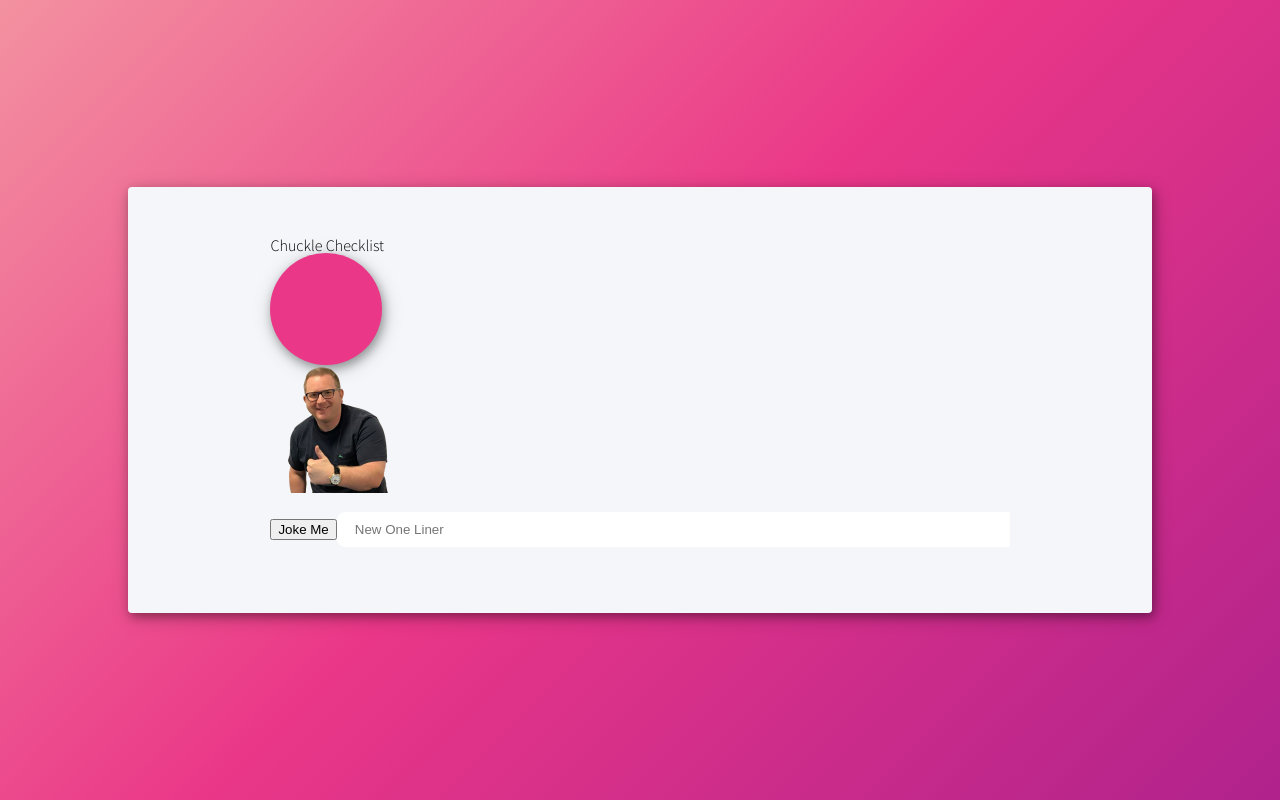
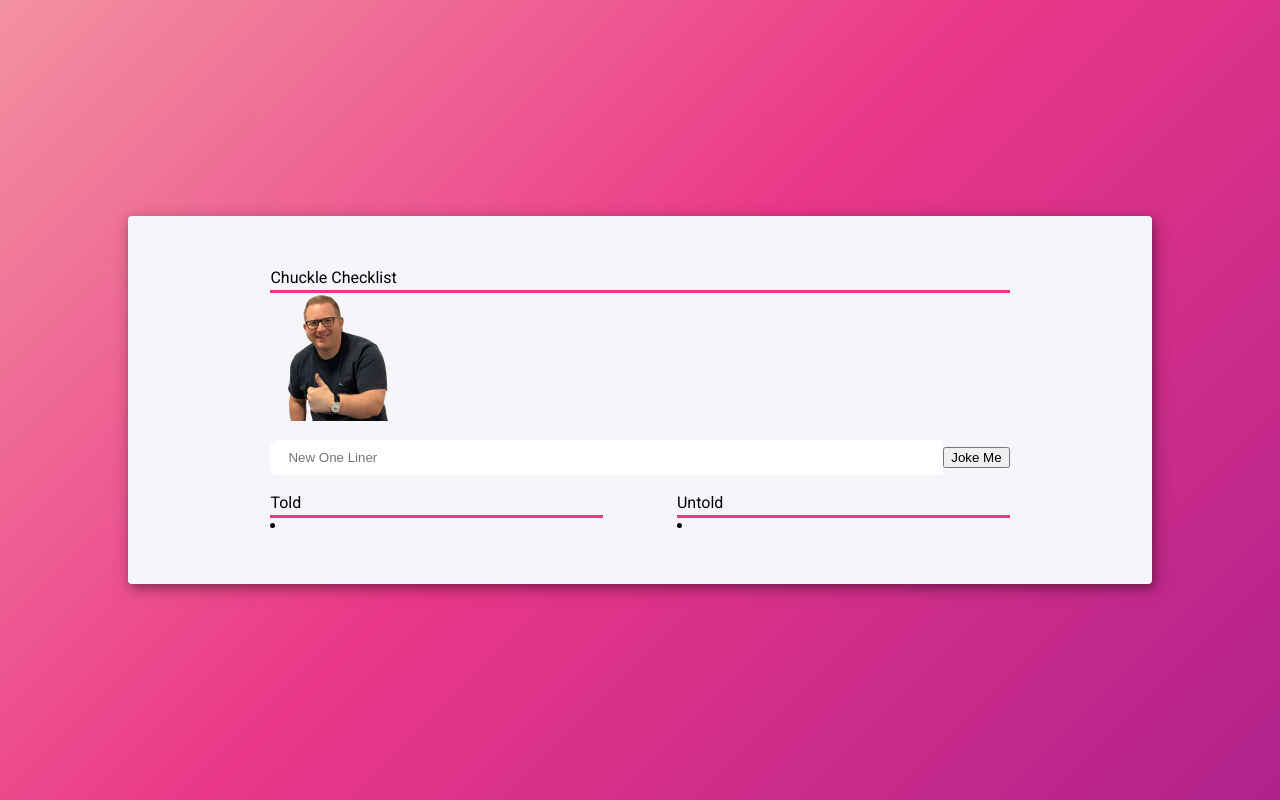
Before and after one commit to thechelle13/chuckle-checklist, a React (Create React App) app: page / in a window 1280 px wide. Built offline with nearby package versions, Linux system fonts and the light colour scheme; no server answers.

Commit message:
update add css, untold and told

```diff
--- a/src/App.js
+++ b/src/App.js
@@ -21,6 +21,7 @@ export const App = () => {
   }, [allJokes])
 
   // address logic so that repeated jokes do not add to database
+
   useEffect( () => {
     if (allJokes) {
       const toldJokes = allJokes.filter(
@@ -37,8 +38,7 @@ export const App = () => {
 
 return  <div className="app-container">
             <div >
-    <h1 className="app-heading-text">Chuckle Checklist</h1>
-      <header className="app-heading"></header>
+              <h2 className="app-heading-text">Chuckle Checklist</h2>
             </div>
 
             <div className="app-heading-circle">
@@ -46,10 +46,6 @@ export const App = () => {
             </div>
 
             <div className="joke-add-form">
-    <button className="joke-add-form" type="text" onClick={
-      (submitEvent) => {
-      newJokePost(newJoke)}}>Joke Me</button>
-
               <input
                 className="joke-input"
                 type="text"
@@ -58,13 +54,30 @@ export const App = () => {
                 onChange={(clickEvent) => {
                   setNewJoke(clickEvent.target.value)
                 }}/>
+              <button className="joke-add-form" type="text" onClick={
+                (submitEvent) => {
+                newJokePost(newJoke)}}>Joke Me</button>
             </div>
 
+            <div>
+              <div className="joke-lists-container">
+                <div className="joke-list-container">
+                  <h2>Told</h2>
+                  <li ></li>
+                </div>
+
+                <div className="joke-list-container">
+                  <h2>Untold</h2>
+                  <li ></li>
+                </div>
+              </div>
+            </div>
         </div>
 }
 
 
 
-// Now add a button for posting the new joke. When the user clicks on the button, a new joke with the text the user inputted should be added to the database. All new jokes added to the database should have the told property set to false.
 
 // We want our input field to clear once the joke has been posted. How can we do this? Currently, our input field modifies our state every time it changes, so our state is tied to our input field. Is there a way to tie our input field to our state? Try using that value attribute on the input element.
+
+// display told and untold at bottom using <li> , <p> ,
```
Lines whose indentation alone changed are shown as unchanged.
